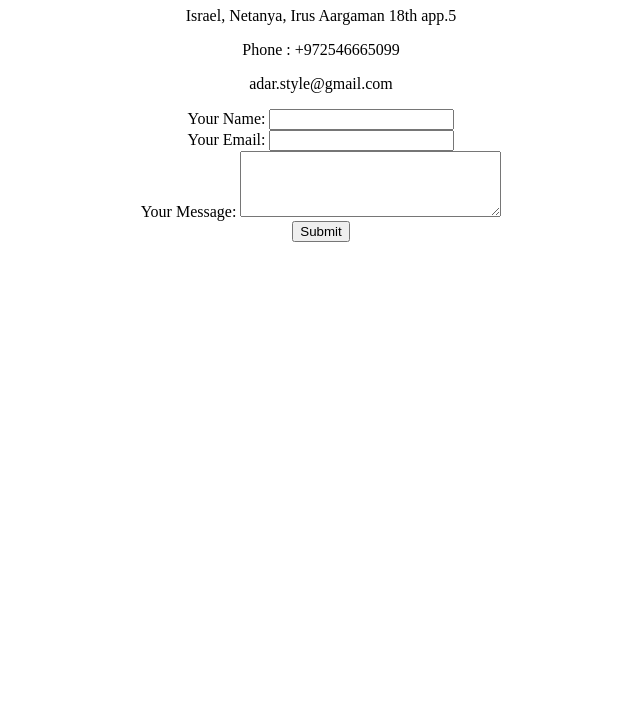
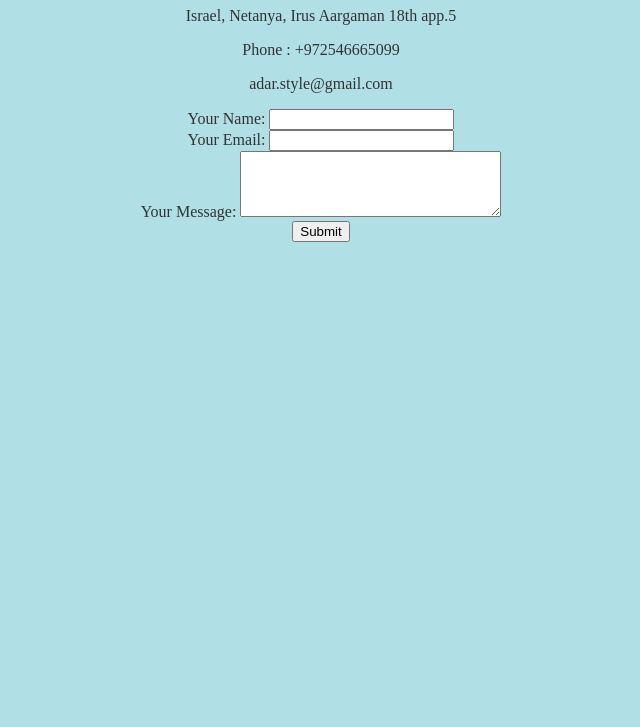
Before and after one commit to Adars666/CV, a plain HTML site: page Contact me.html in a window 1280 px wide. Shown: the part 73-800 px from the top of the page, without its empty margins (319-959 px from the left). Drawn offline with Linux system fonts and the light colour scheme.

Commit message:
0.1 Personal site version

```diff
--- a/Contact me.html
+++ b/Contact me.html
@@ -4,7 +4,7 @@
 <head>
   <meta charset="utf-8">
   <title>Contact Me</title>
-  <link rel="stylesheet" href="Web Development\CSS\styles.css">
+  <link rel="stylesheet" href="styles.css">
 </head>
 <center>
   <body>
```
Also changed, not shown: index.html (+1 -1 lines).
